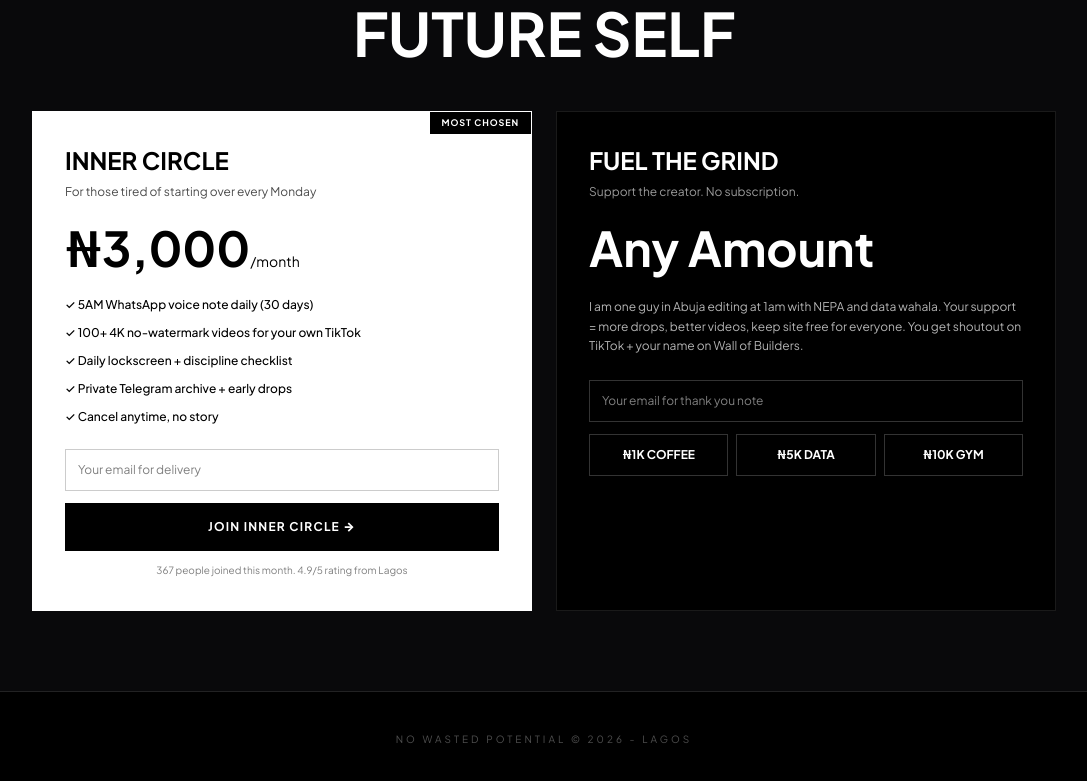
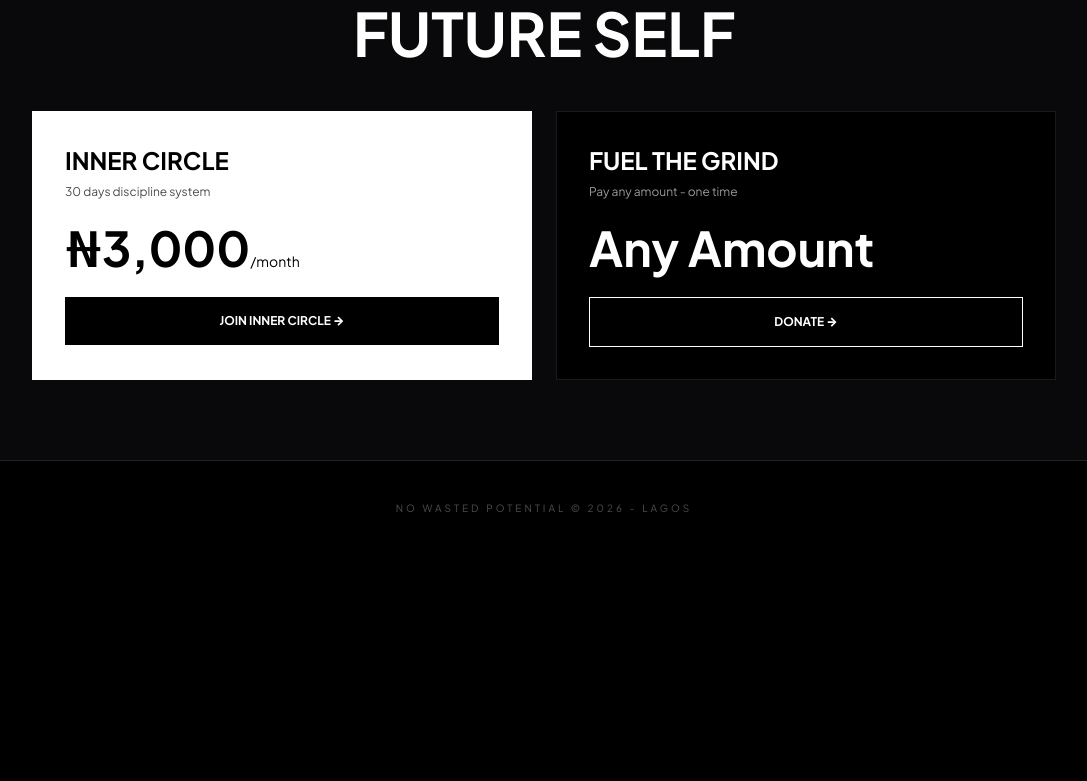
Before and after one commit to ajalafemi/no-wasted-potential, a React (Vite) app: page / in a window 1280 px wide. Shown: the part 1611-2392 px from the top of the page, without its empty margins (96-1183 px from the left). After the commit the page ends 2167 px from the top, so only its background shows below. Built offline with nearby package versions, Linux system fonts and the light colour scheme.

Commit message:
Update Pricing.tsx

```diff
--- a/src/components/Pricing.tsx
+++ b/src/components/Pricing.tsx
@@ -1,28 +1,4 @@
-import { useState } from "react";
-
-declare global { interface Window { PaystackPop: any } }
-
 export default function Pricing() {
-  const [email, setEmail] = useState("");
-
-  const pay = (amount: number, plan: string) => {
-    if (!email) return alert("Put your email first");
-    const handler = window.PaystackPop.setup({
-      key: import.meta.env.VITE_PAYSTACK_PUBLIC_KEY || "pk_test_YOUR_KEY_HERE",
-      email: email,
-      amount: amount * 100,
-      currency: "NGN",
-      ref: `NWP_${Date.now()}`,
-      metadata: { custom_fields: [{ display_name: plan, variable_name: plan, value: plan }] },
-      callback: function(response: any) {
-        alert(`Payment successful! Ref: ${response.reference}\nWe will email you in 5 mins. If not, DM @nwp.motivation on TikTok`);
-        // Here you save to Google Sheet / WhatsApp API later
-      },
-      onClose: function() { alert("You closed it. Your future self is watching 👀"); }
-    });
-    handler.openIframe();
-  };
-
   return (
     <section id="pricing" className="py-20 px-6 bg-zinc-950 border-y border-white/10">
       <div className="max-w-5xl mx-auto">
@@ -32,38 +8,18 @@ export default function Pricing() {
         </div>
 
         <div className="grid md:grid-cols-2 gap-6">
-          {/* PLAN 1 */}
-          <div className="border border-white bg-white text-black p-8 relative overflow-hidden">
-            <div className="absolute top-0 right-0 bg-black text-white text-[9px] px-3 py-1 tracking-widest font-black">MOST CHOSEN</div>
+          <div className="border border-white bg-white text-black p-8">
             <h3 className="font-black text-2xl">INNER CIRCLE</h3>
-            <p className="text-xs mt-2 opacity-70">For those tired of starting over every Monday</p>
+            <p className="text-xs mt-2 opacity-70">30 days discipline system</p>
             <div className="my-6"><span className="text-5xl font-black">₦3,000</span><span className="text-sm">/month</span></div>
-            <ul className="text-xs space-y-3 mb-6 font-medium">
-              <li>✓ 5AM WhatsApp voice note daily (30 days)</li>
-              <li>✓ 100+ 4K no-watermark videos for your own TikTok</li>
-              <li>✓ Daily lockscreen + discipline checklist</li>
-              <li>✓ Private Telegram archive + early drops</li>
-              <li>✓ Cancel anytime, no story</li>
-            </ul>
-            <input value={email} onChange={e=>setEmail(e.target.value)} placeholder="Your email for delivery" className="w-full border border-black/20 p-3 text-xs mb-3 outline-none" />
-            <button onClick={()=>pay(3000, "INNER_CIRCLE")} className="w-full bg-black text-white py-4 font-black tracking-widest text-xs">JOIN INNER CIRCLE →</button>
-            <p className="text-[10px] mt-3 opacity-50 text-center">367 people joined this month. 4.9/5 rating from Lagos</p>
+            <a href="https://paystack.shop/pay/nowastedpotential-guide" target="_blank" className="block text-center w-full bg-black text-white py-4 font-black text-xs">JOIN INNER CIRCLE →</a>
           </div>
 
-          {/* PLAN 2 */}
           <div className="border border-white/10 bg-black p-8">
             <h3 className="font-black text-2xl">FUEL THE GRIND</h3>
-            <p className="text-xs mt-2 opacity-60">Support the creator. No subscription.</p>
+            <p className="text-xs mt-2 opacity-60">Pay any amount - one time</p>
             <div className="my-6"><span className="text-5xl font-black">Any Amount</span></div>
-            <p className="text-xs opacity-70 mb-6 leading-relaxed">
-              I am one guy in Abuja editing at 1am with NEPA and data wahala. Your support = more drops, better videos, keep site free for everyone. You get shoutout on TikTok + your name on Wall of Builders.
-            </p>
-            <input value={email} onChange={e=>setEmail(e.target.value)} placeholder="Your email for thank you note" className="w-full border border-white/20 bg-transparent p-3 text-xs mb-3 outline-none text-white" />
-            <div className="grid grid-cols-3 gap-2">
-              <button onClick={()=>pay(1000,"FUEL")} className="border border-white/20 py-3 text-xs font-black hover:bg-white hover:text-black">₦1K COFFEE</button>
-              <button onClick={()=>pay(5000,"FUEL")} className="border border-white/20 py-3 text-xs font-black hover:bg-white hover:text-black">₦5K DATA</button>
-              <button onClick={()=>pay(10000,"FUEL")} className="border border-white/20 py-3 text-xs font-black hover:bg-white hover:text-black">₦10K GYM</button>
-            </div>
+            <a href="https://paystack.shop/pay/nwp-fuel" target="_blank" className="block text-center w-full border border-white py-4 font-black text-xs hover:bg-white hover:text-black">DONATE →</a>
           </div>
         </div>
       </div>
```
